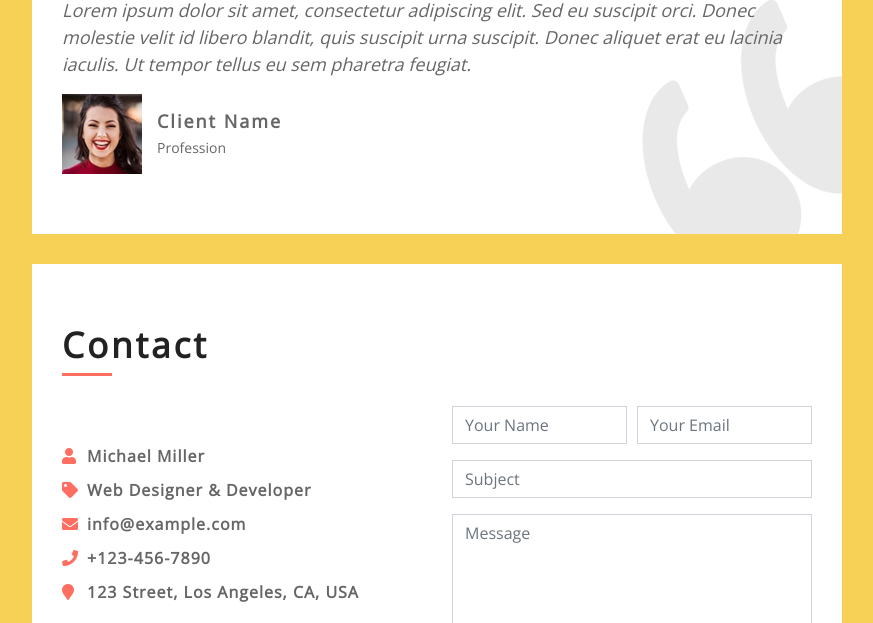
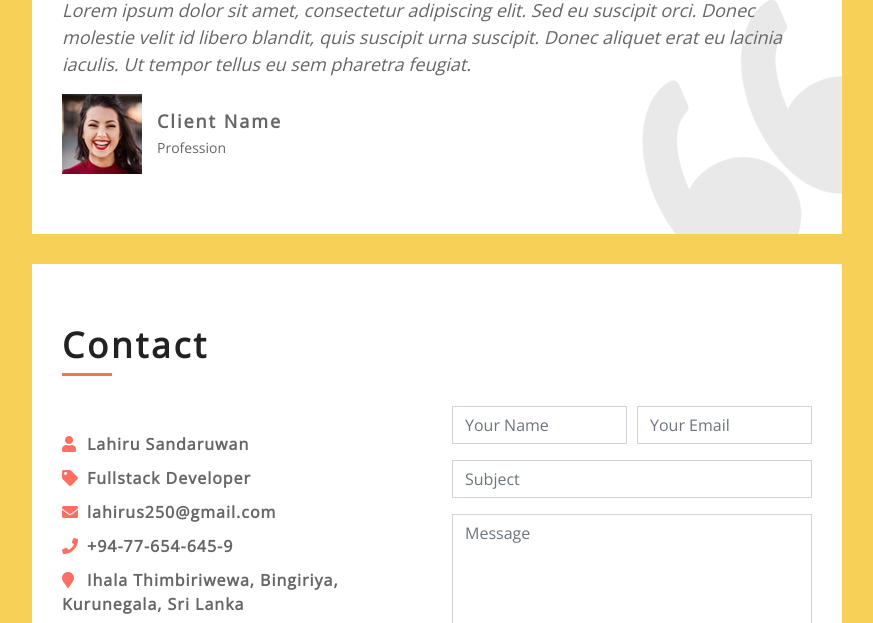
Before and after one commit to iamlahiru95/portfolio, a plain HTML site: page index.html in a window 1280 px wide. Shown: the part 3608-4231 px from the top of the page, without its empty margins (368-1241 px from the left). Drawn offline with nearby package versions, Linux system fonts and the light colour scheme.

Commit message:
updated contact details

```diff
--- a/index.html
+++ b/index.html
@@ -605,19 +605,18 @@
             <div class="row align-items-center">
               <div class="col-md-6">
                 <div class="contact-info">
-                  <p><i class="fa fa-user"></i>Michael Miller</p>
-                  <p><i class="fa fa-tag"></i>Web Designer & Developer</p>
+                  <p><i class="fa fa-user"></i>Lahiru Sandaruwan</p>
+                  <p><i class="fa fa-tag"></i>Fullstack Developer</p>
                   <p>
                     <i class="fa fa-envelope"></i
-                    ><a href="mailto:info@example.com">info@example.com</a>
+                    ><a href="mailto:info@example.com">lahirus250@gmail.com</a>
                   </p>
                   <p>
                     <i class="fa fa-phone"></i
-                    ><a href="tel:+1234567890">+123-456-7890</a>
+                    ><a href="tel:+1234567890">+94-77-654-645-9</a>
                   </p>
                   <p>
-                    <i class="fa fa-map-marker"></i>123 Street, Los Angeles, CA,
-                    USA
+                    <i class="fa fa-map-marker"></i>Ihala Thimbiriwewa, Bingiriya, Kurunegala, Sri Lanka
                   </p>
                   <div class="social">
                     <a class="btn" href=""><i class="fab fa-twitter"></i></a>
```
